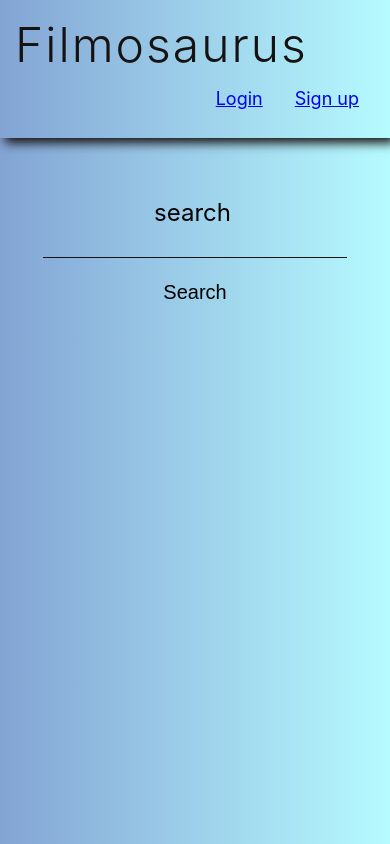
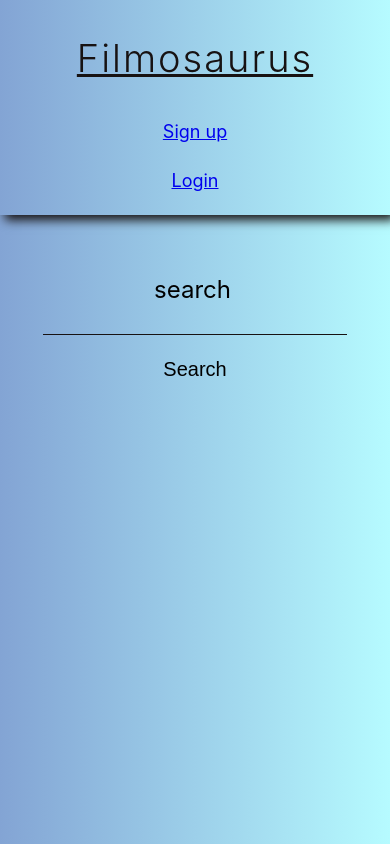
Before and after one commit to romainh3nry/filmosaurus-v3-frontend, a React (Create React App) app: page / in a window 390 px wide. Built offline with nearby package versions, Linux system fonts and the light colour scheme.

Commit message:
add responsive navbar

```diff
--- a/src/code/Header/index.tsx
+++ b/src/code/Header/index.tsx
@@ -4,15 +4,20 @@ import { useRef, useEffect, MutableRefObject} from 'react';
 
 const StyledNav = styled.div `
     background-color: transparent;
-    padding: 15px;
+    padding: 10px;
     transition: 1s;
 `;
 
-const StyledTitle = styled.span `
-    font-size: 48px;
+const StyledTitle = styled.h1 `
+    font-size: 38px;
     font-weight: 300;
     letter-spacing: 2px;
     float: left;
+
+    @media only screen and (max-width: 992px) {
+        float: none;
+        text-align: center;
+    }
 `;
 
 const StyledList = styled.ul `
@@ -30,6 +35,10 @@ const StyledLi = styled.li `
     padding: 14px 16px;
     text-decoration: none;
     font-size: 18px;
+
+    @media only screen and (max-width: 992px) {
+        float: none;
+    }
 `;
 
 const StyledA = styled.a `
```
